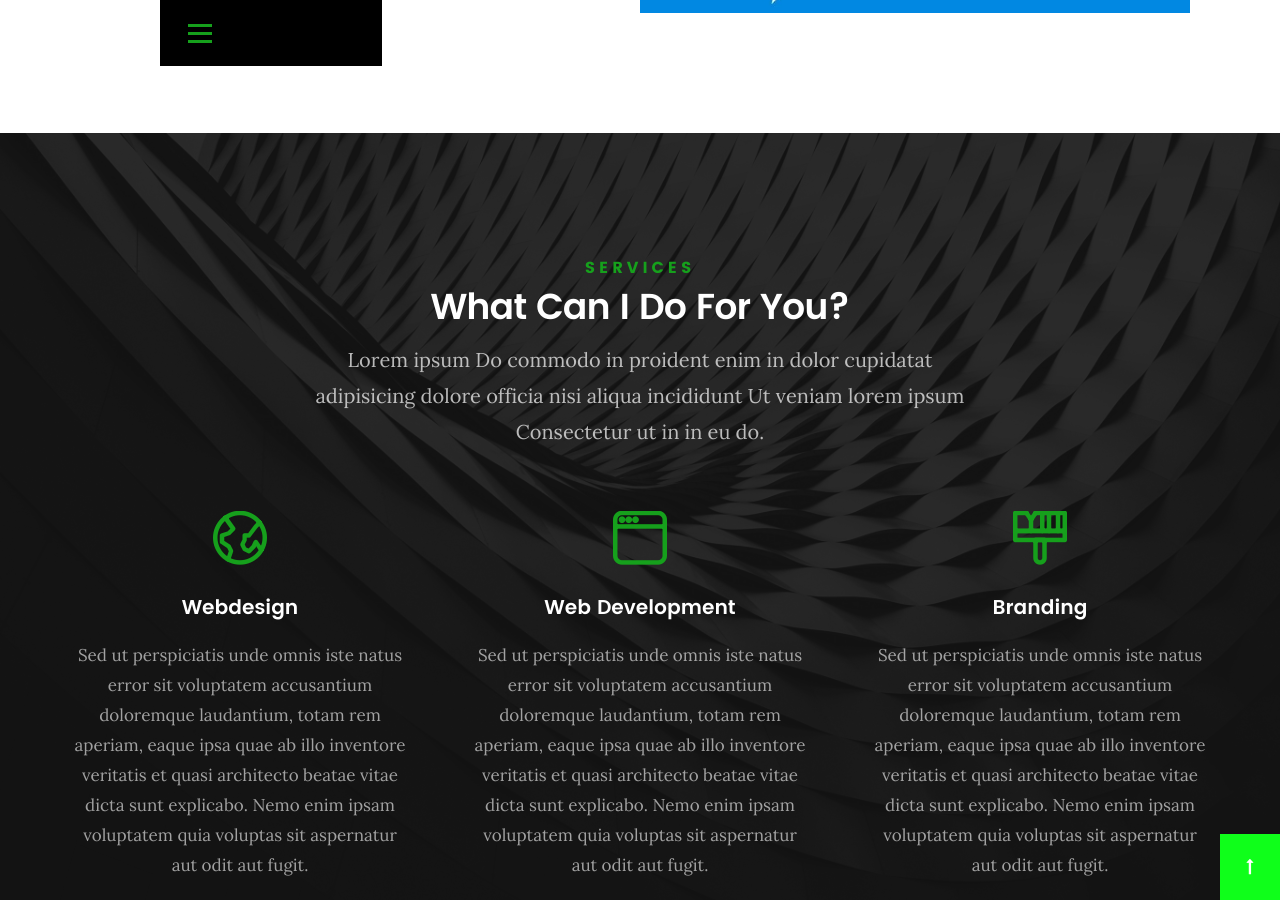
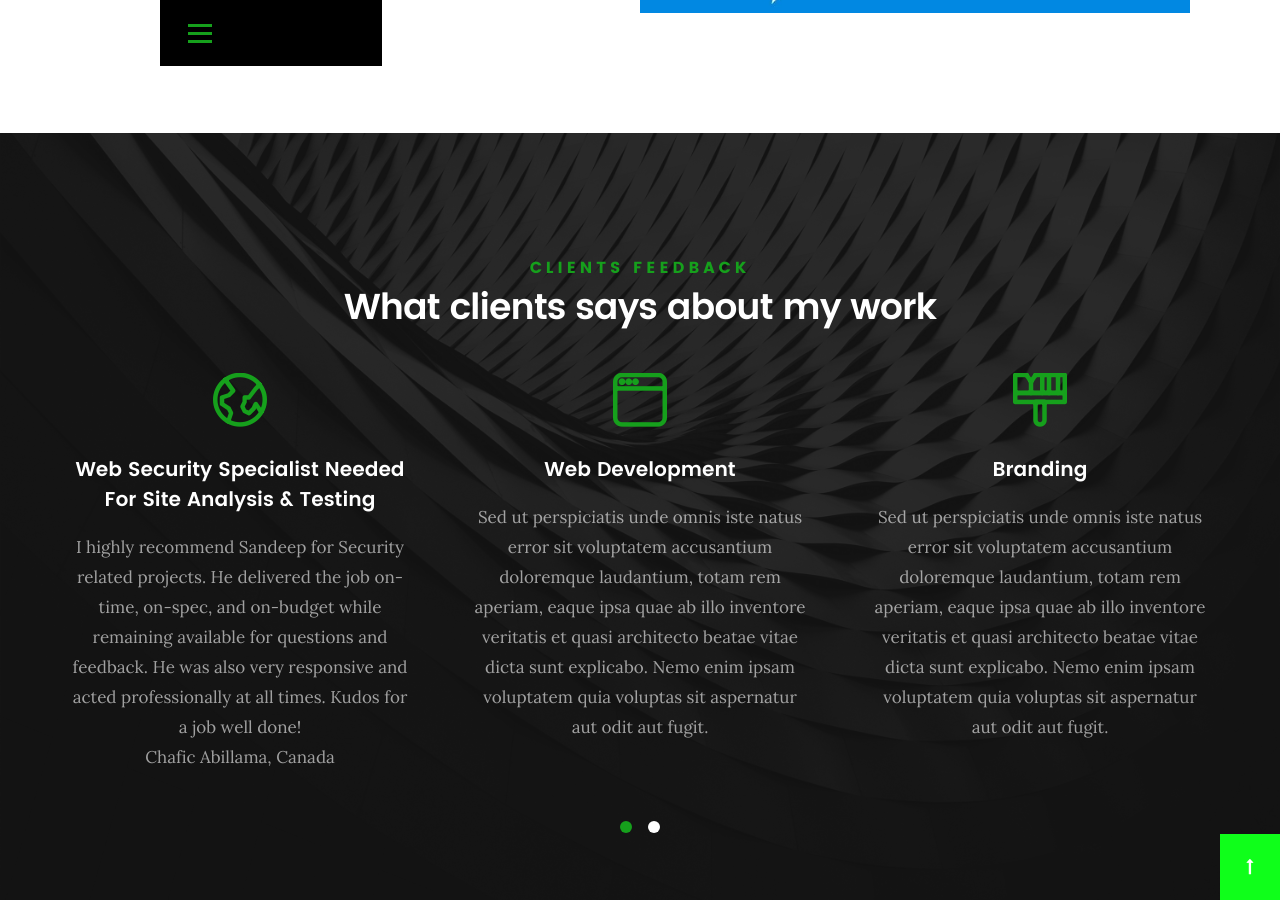
Before and after one commit to SandeepSainiProgrammer/portfolio, a Jekyll site: the page built from index.html, in a window 1280 px wide and 900 px high, scrolled down 6106 px. Built offline with Jekyll 4.4.1, drawn with Linux system fonts in a browser that asks for light colours; some web fonts are replaced.

Commit message:
Update index.html

```diff
--- a/index.html
+++ b/index.html
@@ -470,10 +470,10 @@
 	<div class="row section-intro">
 		<div class="col-twelve">
 
-			<h5>Services</h5>
-			<h1>What Can I Do For You?</h1>
+			<h5>Clients feedback</h5>
+			<h1>What clients says about my work</h1>
 
-			<p class="lead">Lorem ipsum Do commodo in proident enim in dolor cupidatat adipisicing dolore officia nisi aliqua incididunt Ut veniam lorem ipsum Consectetur ut in in eu do.</p>
+			<!-- <p class="lead">Lorem ipsum Do commodo in proident enim in dolor cupidatat adipisicing dolore officia nisi aliqua incididunt Ut veniam lorem ipsum Consectetur ut in in eu do.</p> -->
 
 		</div>
 	</div> <!--  &lt;!&ndash; /section-intro &ndash;&gt; -->
@@ -488,9 +488,10 @@
 
 				<div class="service-content">
 
-					<h3>Webdesign</h3>
+					<h3>Web Security Specialist Needed For Site Analysis & Testing</h3>
 
-					<p class="desc">Sed ut perspiciatis unde omnis iste natus error sit voluptatem accusantium doloremque laudantium, totam rem aperiam, eaque ipsa quae ab illo inventore veritatis et quasi architecto beatae vitae dicta sunt explicabo. Nemo enim ipsam voluptatem quia voluptas sit aspernatur aut odit aut fugit.
+					<p class="desc">I highly recommend Sandeep for Security related projects. He delivered the job on-time, on-spec, and on-budget while remaining available for questions and feedback. He was also very responsive and acted professionally at all times. Kudos for a job well done!
+					<br>Chafic Abillama, Canada<br>
 					</p>
 
 				</div>
```
